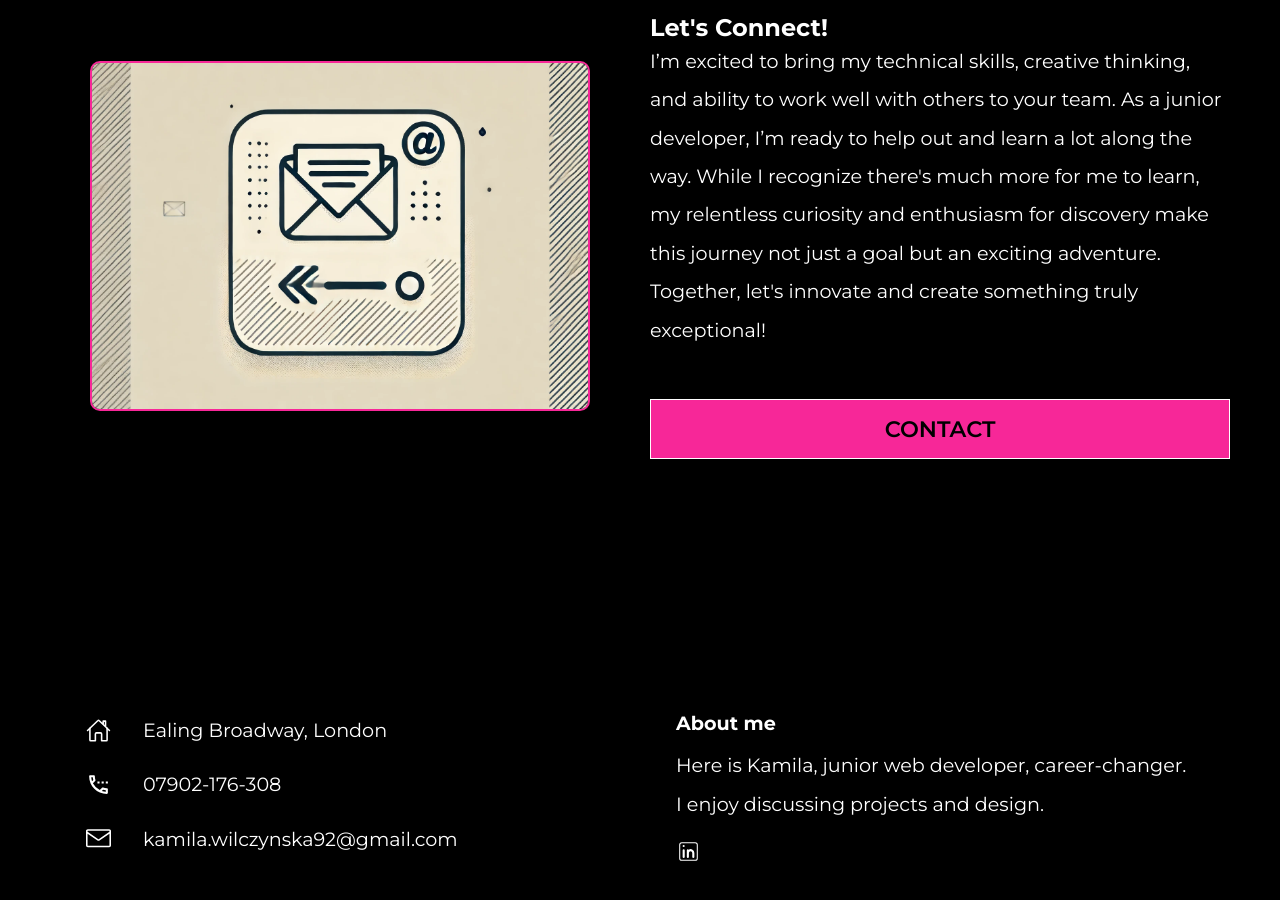
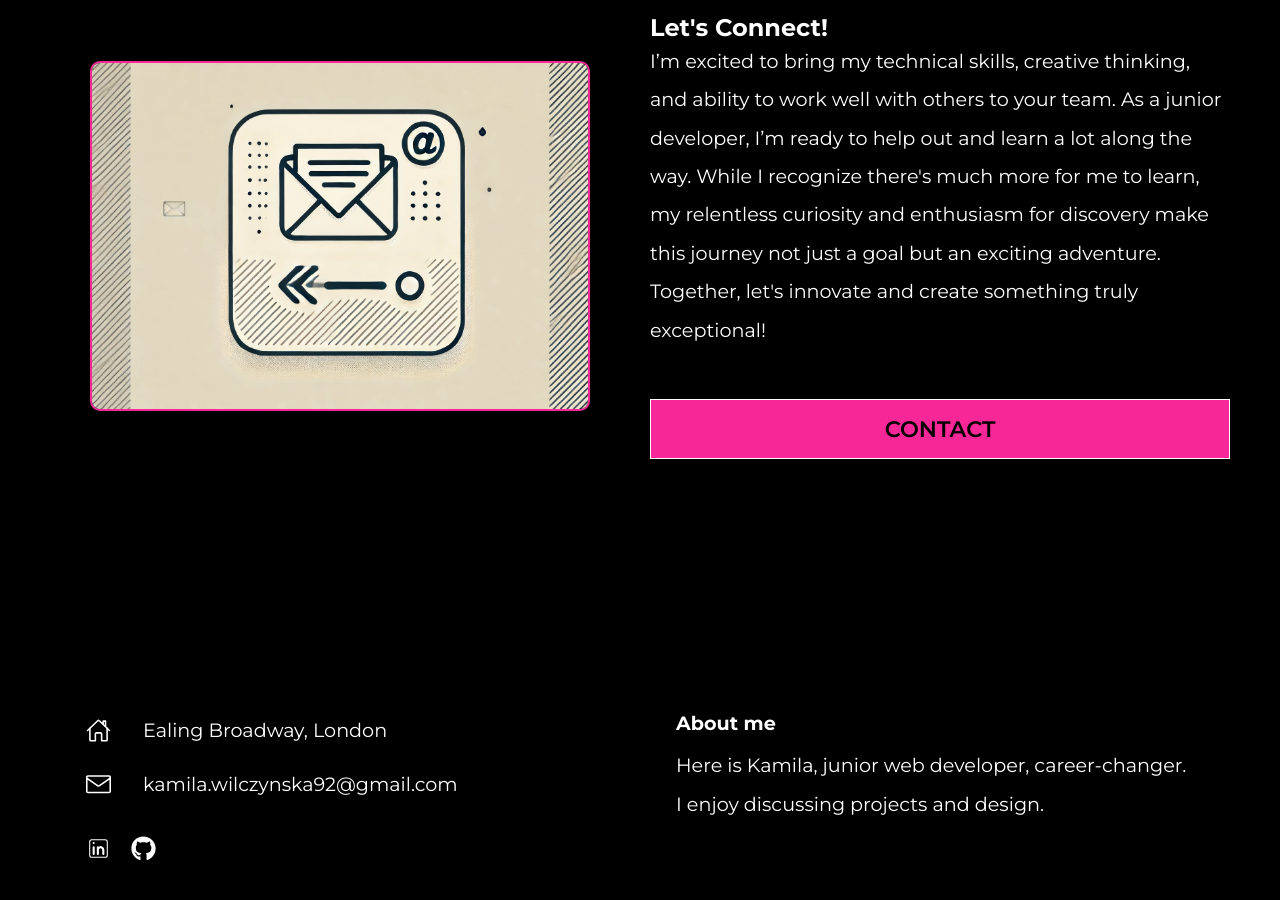
Before and after one commit to kamila-wilczynska/My-Portfolio, a React app: page / in a window 1280 px wide. Shown: the part 3261-4161 px from the top of the page. Built offline with nearby package versions, Linux system fonts and the light colour scheme.

Commit message:
update footer

```diff
--- a/src/reusableCoponents/Footer/Footer.css
+++ b/src/reusableCoponents/Footer/Footer.css
@@ -39,6 +39,12 @@
 
 .social {
 	margin-top: 1rem;
+	display: flex;
+
+}
+
+.social-left{
+	margin-left: 20px;
 }
 
 h4 {
--- a/src/reusableCoponents/Footer/Footer.js
+++ b/src/reusableCoponents/Footer/Footer.js
@@ -1,9 +1,9 @@
 import "./Footer.css"
 import React from "react";
 import { IoHomeOutline } from "react-icons/io5";
-import { MdOutlineSettingsPhone } from "react-icons/md";
 import { GoMail } from "react-icons/go";
 import { CiLinkedin } from "react-icons/ci";
+import { FaGithub } from "react-icons/fa6";
 
 function Footer() {
 	return (
@@ -16,21 +16,22 @@ function Footer() {
 							<p>Ealing Broadway, London</p>
 						</div>
 					</div>
-					<div className="phone">
-						<MdOutlineSettingsPhone size={25} className="icon-footer" />
-						<p>07902-176-308</p>
-					</div>
 					<div className="email">
 						<GoMail size={25} className="icon-footer" />
 						<p>kamila.wilczynska92@gmail.com</p>
+					</div>
+					<div className="social">
+						<div >
+							<a href="https://www.linkedin.com/in/kamila-wilczynska-7590141ab/"><CiLinkedin size={25} className="icon-footer" /></a>
+						</div>
+						<div >
+							<a href="https://github.com/kamila-wilczynska" className="social-left"><FaGithub size={25} className="icon-footer" /></a>
+						</div>
 					</div>
 				</div>
 				<div className="right">
 					<h4>About me</h4>
 					<p>Here is Kamila, junior web developer, career-changer. I enjoy discussing projects and design.</p>
-					<div className="social">
-						<CiLinkedin size={25} className="icon-footer" />
-					</div>
 				</div>
 			</div>
 		</div>
```
